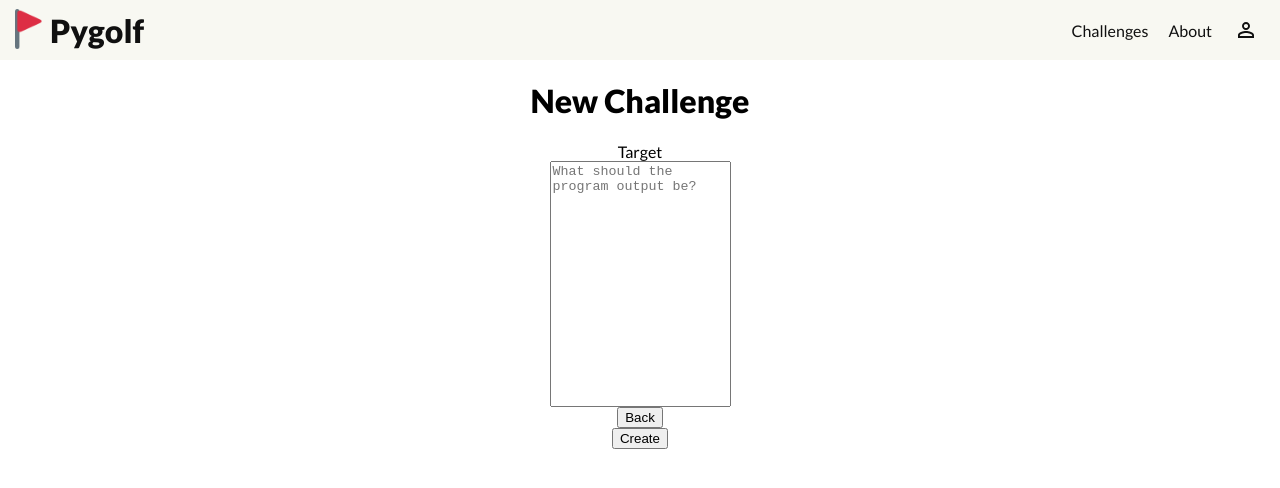
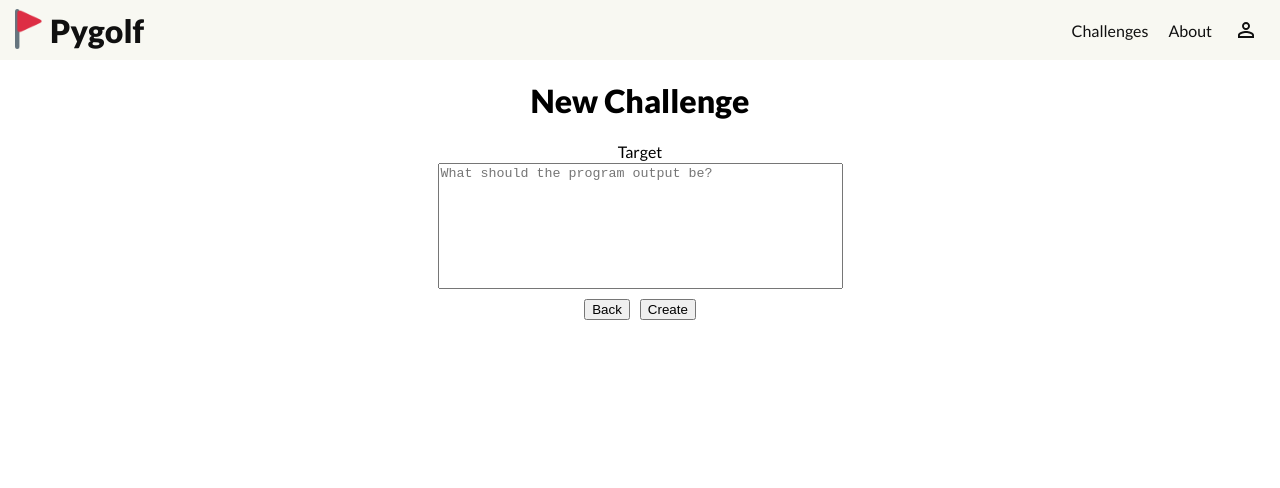
Before and after one commit to CodeWithGames/pygolf, a Next.js app: page /create in a window 1280 px wide. Both pictures are taken after typing "Sample", "Sample" into the empty fields and a click on the button "Next". Shown: the top 488 px of the page. Built offline with nearby package versions, Linux system fonts and the light colour scheme; no server answers.

Commit message:
Improve create page styling.

```diff
--- a/pages/create.js
+++ b/pages/create.js
@@ -1,3 +1,5 @@
+import Button from '@material-ui/core/button';
+
 import { useState } from 'react';
 import { useRouter } from 'next/router';
 import firebase from 'firebase/app';
@@ -42,19 +44,24 @@ export default function Create() {
         }}>
           <label htmlFor="input-title">Title</label>
           <input
+            id="input-title"
             value={title}
             onChange={e => setTitle(e.target.value)}
             required
           />
           <label htmlFor="input-description">Description</label>
           <textarea
+            id="input-description"
             placeholder="What should the program do?"
             value={description}
             onChange={e => setDescription(e.target.value)}
+            cols={24}
             rows={4}
             required
           />
-          <button>Next</button>
+          <div className={styles.buttonlist}>
+            <button className="btn btn-secondary">Next</button>
+          </div>
         </form>
       }
       {
@@ -65,14 +72,28 @@ export default function Create() {
         }}>
           <label htmlFor="input-target">Target</label>
           <textarea
+            id="input-target"
             placeholder="What should the program output be?"
             value={target}
             onChange={e => setTarget(e.target.value)}
-            rows={16}
+            cols={48}
+            rows={8}
             required
           />
-          <button type="button" onClick={() => setStep(0)}>Back</button>
-          <button>Create</button>
+          <div className={styles.buttonlist}>
+            <button
+              type="button"
+              onClick={() => setStep(0)}
+              className="btn btn-secondary"
+            >
+              Back
+            </button>
+            <button
+              className="btn btn-primary"
+            >
+              Create
+            </button>
+          </div>
         </form>
       }
     </div>
--- a/styles/Create.module.css
+++ b/styles/Create.module.css
@@ -7,3 +7,20 @@
   flex-direction: column;
   align-items: center;
 }
+
+.container > form > label {
+  margin: 10px 0 2px 0;
+}
+
+.container > form > label:first-of-type {
+  margin-top: 0;
+}
+
+.buttonlist {
+  display: flex;
+  margin: 5px;
+}
+
+.buttonlist > button {
+  margin: 5px;
+}
```
